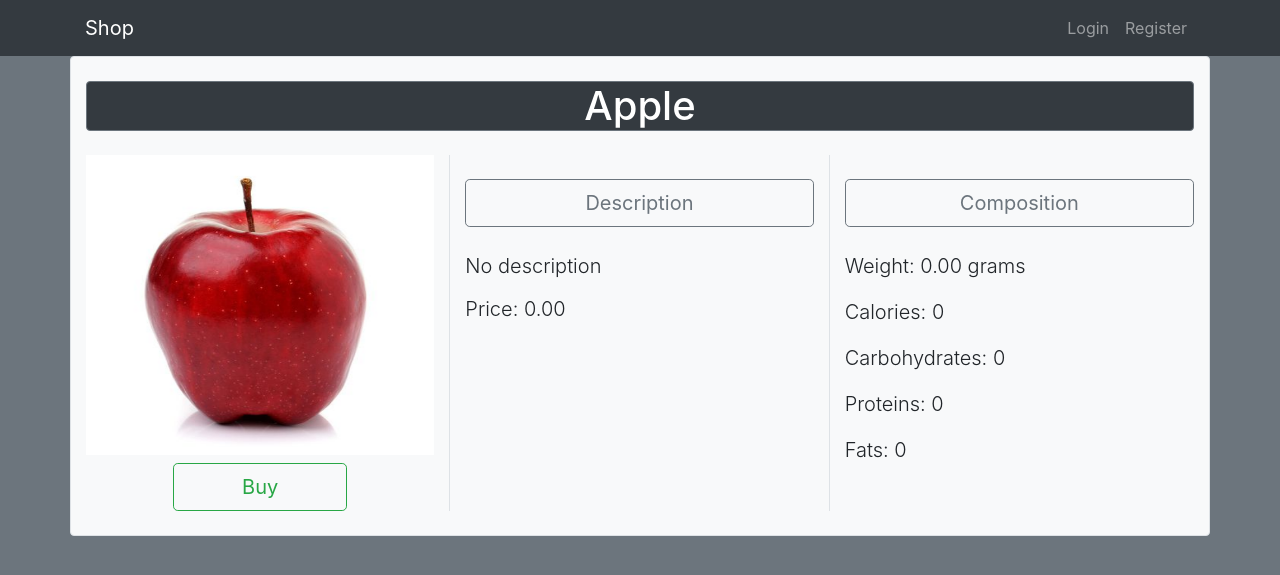
After one commit to Sundwell/Food_Delivery_App, a Django app: page /shop/products/1/about/ in a window 1280 px wide. The commit adds this page. Shown: the top 575 px of the page. Run offline with Django 3.2, Linux system fonts and the light colour scheme; data comes from the database, SQL or seed files in the repository; data that the repository does not hold is empty; some libraries are stand-ins or nearby versions.

Commit message:
Added Product Page and composition fields to Product model. Also some other minor changes

```diff
--- a/product/models.py
+++ b/product/models.py
@@ -37,6 +37,32 @@ class Product(TimeStampedModel, models.Model):
         default=0,
         validators=[MinValueValidator(0, 'Wrong price')]
     )
+    # Composition
+    weight = models.DecimalField(
+        decimal_places=2,
+        max_digits=12,
+        validators=[MinValueValidator(0, 'Wrong weight')],
+        default=0,
+        null=True,
+    )
+    calories = models.PositiveIntegerField(
+        verbose_name='Calories',
+        default=0,
+        null=True,
+    )
+    carbohydrates = models.PositiveIntegerField(
+        default=0,
+        null=True,
+    )
+    proteins = models.PositiveIntegerField(
+        default=0,
+        null=True,
+    )
+    fats = models.PositiveIntegerField(
+        default=0,
+        null=True,
+    )
+    # Additional
     views = models.IntegerField(default=0)
     to_remove = models.BooleanField(verbose_name='Marked for deleting', default=False)
 
--- a/product/urls.py
+++ b/product/urls.py
@@ -1,10 +1,10 @@
 from django.urls import path
-from .views import ProductMainPageView, ProductAllView
+from .views import ProductMainPageView, ProductAllView, ProductAboutView
 
 app_name = 'product'
 
 urlpatterns = (
     path('main/', ProductMainPageView.as_view(), name='main'),
     path('products/<str:slug>/', ProductAllView.as_view(), name='all'),
-    # path('products/<str:slug>/', ProductAllView.as_view(), name='sort_by'),
+    path('products/<int:pk>/about/', ProductAboutView.as_view(), name='about'),
 )
--- a/product/views.py
+++ b/product/views.py
@@ -35,4 +35,5 @@ class ProductAddView(FormView):
 
 
 class ProductAboutView(DetailView):
-    pass
+    model = Product
+    template_name = 'product/about.html'
--- a/templates/base.html
+++ b/templates/base.html
@@ -12,7 +12,7 @@
     {{ form.media.css }}
     <title>Main Page</title>
 </head>
-<body>
+<body class="bg-secondary">
 <header class="site-header">
     <nav class="navbar navbar-expand-md navbar-dark bg-dark">
         <div class="container">
@@ -42,13 +42,15 @@
         </div>
     </nav>
 </header>
-<div class="container">
+<div class="container bg-light pb-4 rounded border">
     {% block content %}
     {% endblock %}
 </div>
 <script src="https://code.jquery.com/jquery-3.3.1.min.js"></script>
 <script src="https://cdnjs.cloudflare.com/ajax/libs/popper.js/1.14.7/umd/popper.min.js" integrity="sha384-UO2eT0CpHqdSJQ6hJty5KVphtPhzWj9WO1clHTMGa3JDZwrnQq4sF86dIHNDz0W1" crossorigin="anonymous"></script>
 <script src="https://stackpath.bootstrapcdn.com/bootstrap/4.3.1/js/bootstrap.min.js" integrity="sha384-JjSmVgyd0p3pXB1rRibZUAYoIIy6OrQ6VrjIEaFf/nJGzIxFDsf4x0xIM+B07jRM" crossorigin="anonymous"></script>
+{% block extrajs %}
+{% endblock %}
 {{ form.media.js }}
 </body>
 </html>
--- /dev/null
+++ b/templates/product/about.html
@@ -0,0 +1,54 @@
+{% extends 'base.html' %}
+
+{% block content %}
+        <h1 class="border border-secondary mb-4 mt-4 text-center text-white bg-dark rounded">{{ product.name }}</h1>
+        <div class="row">
+            {#    slider   #}
+            <div class="col-sm-12 col-md-4 border-right border-black bg-light text-center">
+                <div id="carouselExampleControls" class="carousel slide" data-ride="carousel">
+                    <div class="carousel-inner w-100">
+                        <div class="carousel-item active">
+                        <img class="d-block w-100" src="{{ product.main_photo.url }}" alt="" height="300em">
+                    </div>
+                    {% for image in product.add_photos.all %}
+                        <div class="carousel-item">
+                            <img class="d-block w-100" src="{{ image.image.url }}" alt="First slide"  height="300em">
+                        </div>
+                    {% endfor %}
+                </div>
+                <a class="carousel-control-prev" href="#carouselExampleControls" role="button" data-slide="prev">
+                    <span class="carousel-control-prev-icon" aria-hidden="true"></span>
+                    <span class="sr-only">Previous</span>
+                </a>
+                <a class="carousel-control-next" href="#carouselExampleControls" role="button" data-slide="next">
+                    <span class="carousel-control-next-icon" aria-hidden="true"></span>
+                    <span class="sr-only">Next</span>
+                </a>
+            </div>
+                <a href="#" role="button" class="btn btn-outline-success w-50 btn-block btn-lg mx-auto mt-2">Buy</a>
+        </div>
+        {#    endslider  #}
+
+        <div class="col-sm-12 col-md-4 border-right">
+            <h3 class="btn btn-block btn-lg btn-outline-secondary mb-4 mt-4">Description</h3>
+            <p class="lead text-bold">{{ product.description }}</p>
+            <h4 class="lead">Price: {{ product.price }}</h4>
+        </div>
+
+        <div class="col-sm-12 col-md-4">
+            <h3 class="btn btn-block btn-lg btn-outline-secondary mb-4 mt-4">Composition</h3>
+            <p class="lead">Weight: {{ product.weight }} grams</p>
+            <p class="lead">Calories: {{ product.calories }}</p>
+            <p class="lead">Carbohydrates: {{ product.carbohydrates }}</p>
+            <p class="lead">Proteins: {{ product.proteins }}</p>
+            <p class="lead">Fats: {{ product.fats }}</p>
+        </div>
+    </div>
+{% endblock %}
+{% block extrajs %}
+    <script>
+    $('.carousel').carousel({
+        interval: 0
+    })
+    </script>
+{% endblock %}
--- a/templates/product/all.html
+++ b/templates/product/all.html
@@ -10,6 +10,8 @@
                 <h3>{{ product.name }}</h3>
                 <p>Price: {{ product.price }}</p>
                 <p>About: {{ product.short_description }}</p>
+                <a class="btn btn-outline-info btn-block" href="{% url 'product:about' product.id %}">More</a>
+                <a class="btn btn-outline-success btn-block" href="#">Add to cart</a>
             </div>
         {% empty %}
         {% endfor %}
--- a/templates/product/main.html
+++ b/templates/product/main.html
@@ -10,6 +10,8 @@
                 <h3>{{ product.name }}</h3>
                 <p>Price: {{ product.price }}</p>
                 <p>About: {{ product.short_description }}</p>
+                <a class="btn btn-outline-info btn-block" href="{% url 'product:about' product.id %}">More</a>
+                <a class="btn btn-outline-success btn-block" href="#">Add to cart</a>
 {#                <p>Views: {{ product.views }}</p>#}
             </div>
         {% empty %}
--- a/templates/user/profile.html
+++ b/templates/user/profile.html
@@ -4,18 +4,18 @@
     <div class="content-section">
 
         <div class="row">
-            <div class="col-2 text-center bg-light border ">
+            <div class="col-sm-12 col-md-2 text-center bg-light border ">
                 <h3>User</h3>
                 <img class="border-bottom" src="{{ user.photo.url }}" alt="" width="100%">
                 <h3><p class="badge badge-primary w-100">{{ user.username }}</p></h3>
             </div>
-            <div class="col-4 bg-light border">
+            <div class="col-sm-12 col-md-4 bg-light border">
                 <h3 class="text-center">Main Info</h3>
                     <p><b>Name</b>: {{ user.name|default:'Customer' }}</p>
                     <p><b>Phone</b>: {{ user.phone|default:'No phone set' }}</p>
                     <p><b>Address</b>: {{ user.address|default:'No address specified' }}</p>
             </div>
-            <div class="col-6 bg-light border">
+            <div class="col-sm-12 col-md-6 bg-light border">
                 <h3 class="text-center">Additional Info</h3>
                 <p><b>Gender</b>: {{ user.gender|default:'No gender chosen' }}</p>
                 <p><b>Age</b>: {{ user.age|default:'Age is not defined' }}</p>
```
Also changed, not shown: media/product/images/Meaty Apple/additional_photos/elon.jpg (added), product/migrations/0001_initial.py, user/migrations/0001_initial.py.
